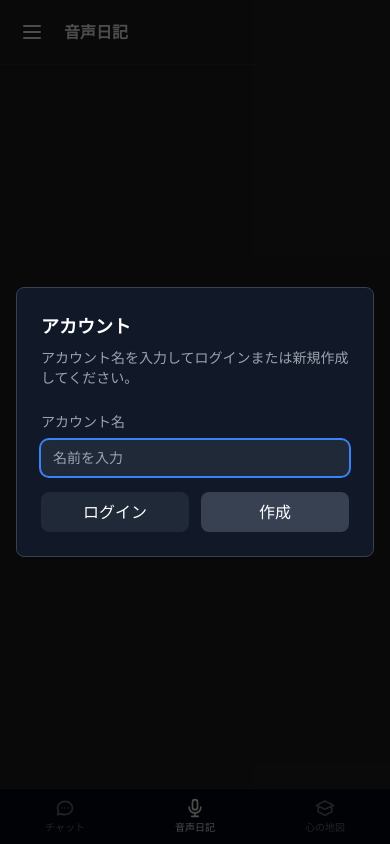
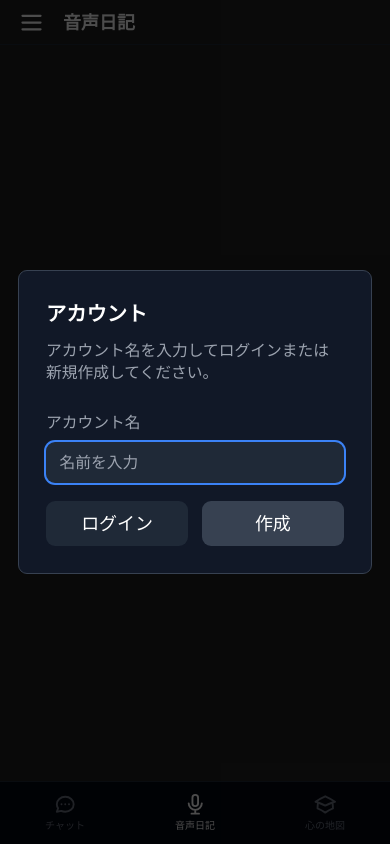
Before and after one commit to mamosanhaeiyuudesu-sketch/mygpt, a Nuxt app: page /diary in a window 390 px wide. Built offline with nearby package versions, Linux system fonts and the light colour scheme.

Commit message:
feat: add global CSS file and adjust styles for mobile headers in navigation and diary components

```diff
--- a/nuxt.config.ts
+++ b/nuxt.config.ts
@@ -3,6 +3,9 @@ export default defineNuxtConfig({
   // Source directory
   srcDir: 'src/',
   serverDir: 'src/server/',
+
+  // Global CSS
+  css: ['~/assets/css/global.css'],
 
   // Nuxt modules
   modules: ['@nuxtjs/tailwindcss'],
--- /dev/null
+++ b/src/assets/css/global.css
@@ -0,0 +1,15 @@
+@tailwind base;
+@tailwind components;
+@tailwind utilities;
+
+/* モバイルでベースフォントサイズを大きくする（デフォルト16px → 18px） */
+html {
+  font-size: 18px;
+}
+
+/* md以上（768px〜）では通常サイズに戻す */
+@media (min-width: 768px) {
+  html {
+    font-size: 16px;
+  }
+}
--- a/src/components/navigation/AppNavigation.vue
+++ b/src/components/navigation/AppNavigation.vue
@@ -28,7 +28,7 @@
   </nav>
 
   <!-- アカウントバッジ（右上固定） -->
-  <div v-if="currentUser" class="fixed top-2 right-2 md:top-4 md:right-4 z-50">
+  <div v-if="currentUser" class="fixed top-3 right-2 md:top-4 md:right-4 z-50">
     <AccountBadge
       :user-name="currentUser.name"
       @logout="handleLogout"
--- a/src/components/sidebar/MobileHeader.vue
+++ b/src/components/sidebar/MobileHeader.vue
@@ -1,8 +1,8 @@
 <template>
-  <div class="md:hidden flex items-center p-3 border-b border-gray-800">
+  <div class="md:hidden flex items-center py-[5px] px-3 border-b border-gray-800">
     <button
       @click="emit('openSidebar')"
-      class="p-2 hover:bg-gray-800 rounded-lg"
+      class="p-1 hover:bg-gray-800 rounded-lg"
     >
       <svg xmlns="http://www.w3.org/2000/svg" class="h-6 w-6" fill="none" viewBox="0 0 24 24" stroke="currentColor">
         <path stroke-linecap="round" stroke-linejoin="round" stroke-width="2" d="M4 6h16M4 12h16M4 18h16" />
--- a/src/pages/diary.vue
+++ b/src/pages/diary.vue
@@ -28,10 +28,10 @@
     <!-- メインエリア -->
     <div class="flex-1 flex flex-col md:ml-0 pb-14 md:pb-0 bg-[#212121]">
       <!-- モバイル用ヘッダー -->
-      <div class="md:hidden flex items-center p-3 border-b border-gray-800">
+      <div class="md:hidden flex items-center py-[4px] px-3 border-b border-gray-800">
         <button
           @click="isSidebarOpen = true"
-          class="p-2 hover:bg-gray-800 rounded-lg"
+          class="p-1 hover:bg-gray-800 rounded-lg"
         >
           <svg xmlns="http://www.w3.org/2000/svg" class="h-6 w-6" fill="none" viewBox="0 0 24 24" stroke="currentColor">
             <path stroke-linecap="round" stroke-linejoin="round" stroke-width="2" d="M4 6h16M4 12h16M4 18h16" />
```
